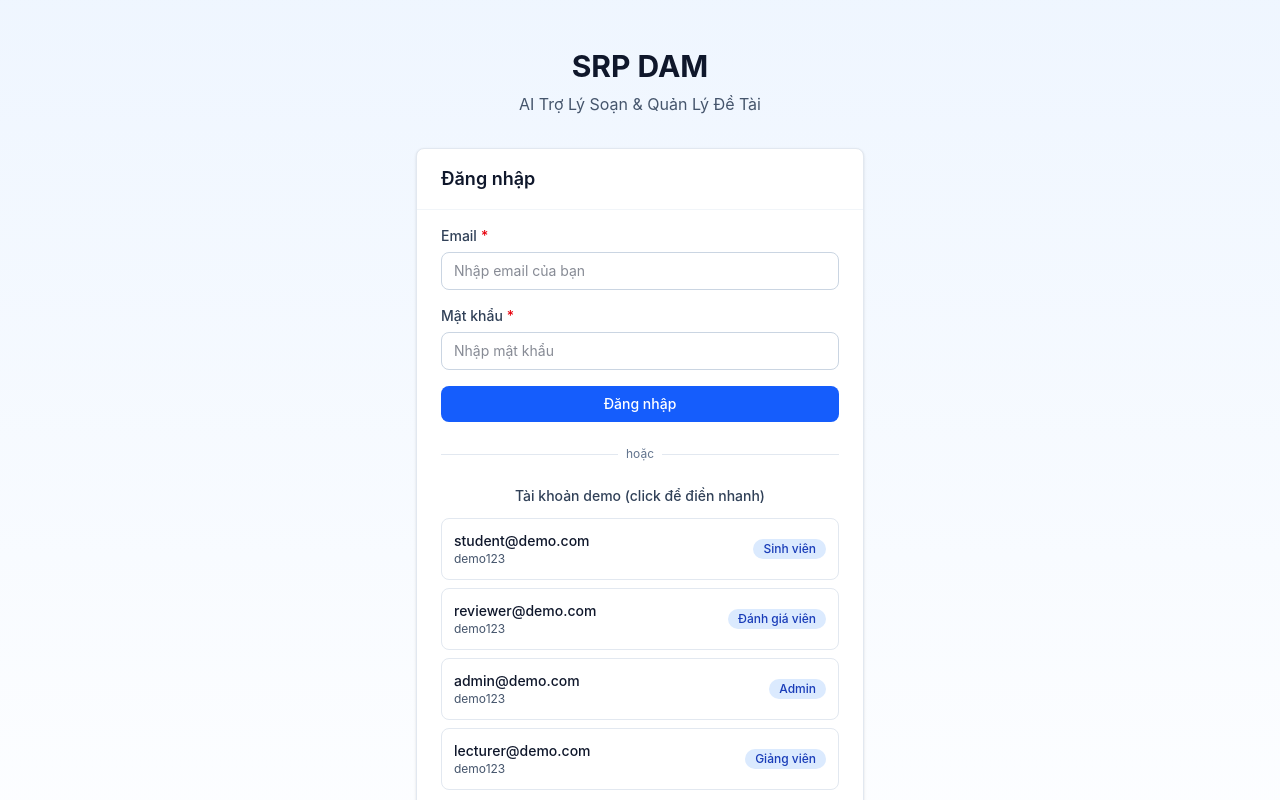
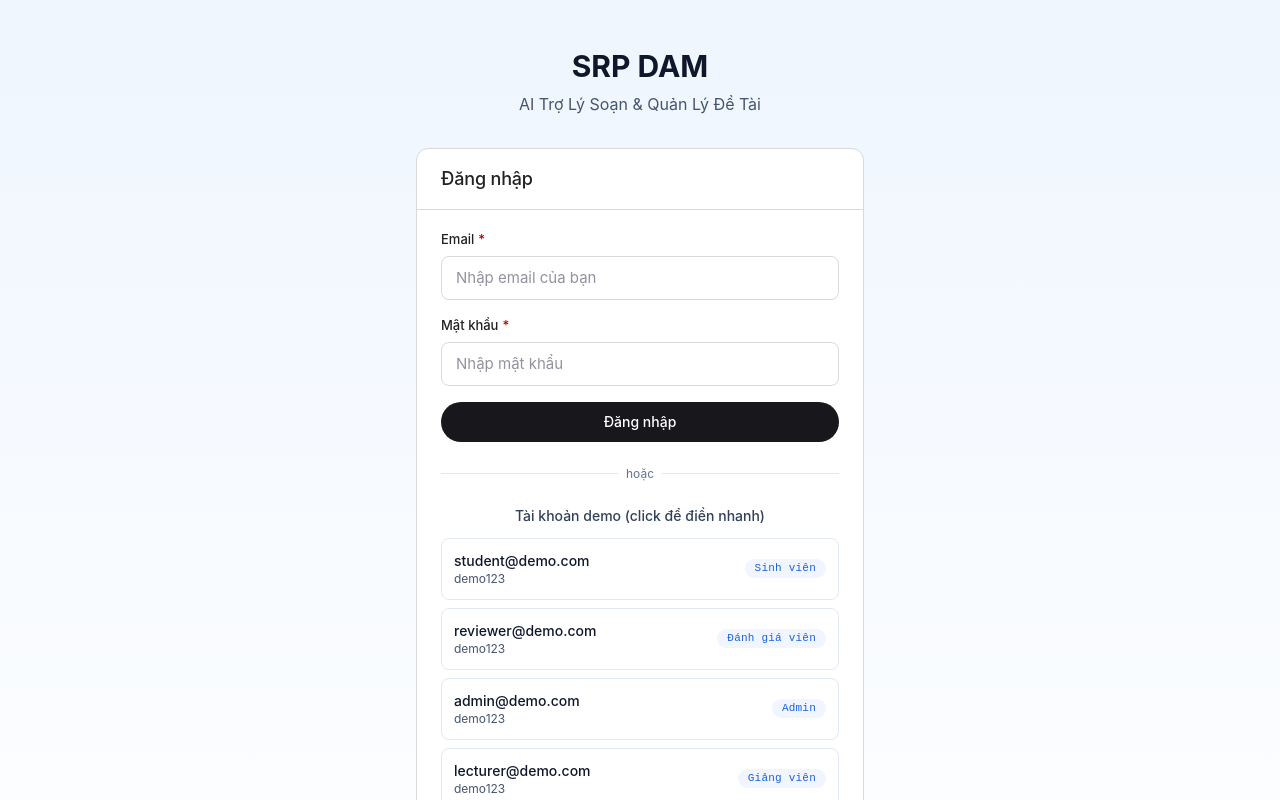
Before and after one commit to doituyen211/srp-dam-assistant, a Next.js app: page /login in a window 1280 px wide. Shown: the top 800 px of the page. Built offline with nearby package versions, Linux system fonts and the light colour scheme.

Commit message:
feat: update UI components with new styles and improved accessibility

```diff
--- a/src/components/ui/Alert.jsx
+++ b/src/components/ui/Alert.jsx
@@ -23,28 +23,28 @@ export function Alert({
 
   const types = {
     info: {
-      bg: "bg-blue-50",
-      border: "border-blue-200",
-      text: "text-blue-800",
-      icon: "ℹ️",
+      bg: "bg-pale-blue",
+      border: "border-[#bee3f8]",
+      text: "text-[#1a5276]",
+      icon: "M12 8.75a.75.75 0 0 1 .75.75v4a.75.75 0 0 1-1.5 0v-4a.75.75 0 0 1 .75-.75Zm.01-3a1 1 0 1 0 0 2 1 1 0 0 0 0-2Z",
     },
     success: {
-      bg: "bg-green-50",
-      border: "border-green-200",
-      text: "text-green-800",
-      icon: "✓",
+      bg: "bg-pale-green",
+      border: "border-[#b7e4c7]",
+      text: "text-success",
+      icon: "m10.6 13.8 5.65-5.65-1.06-1.06-4.59 4.58-1.79-1.78-1.06 1.06 2.85 2.85Z",
     },
     warning: {
-      bg: "bg-amber-50",
-      border: "border-amber-200",
-      text: "text-amber-800",
-      icon: "⚠",
+      bg: "bg-[#fff8e1]",
+      border: "border-[#ffe082]",
+      text: "text-[#5d4037]",
+      icon: "M12 6.5a.75.75 0 0 1 .75.75v4a.75.75 0 0 1-1.5 0v-4A.75.75 0 0 1 12 6.5Zm0 7a1 1 0 1 0 0 2 1 1 0 0 0 0-2Z",
     },
     error: {
-      bg: "bg-red-50",
-      border: "border-red-200",
-      text: "text-red-800",
-      icon: "✕",
+      bg: "bg-[#fde8e8]",
+      border: "border-[#f8b4b4]",
+      text: "text-error",
+      icon: "m8.47 8.47 1.06-1.06L12 9.88l2.47-2.47 1.06 1.06L13.06 11l2.47 2.47-1.06 1.06L12 12.06l-2.47 2.47-1.06-1.06L10.94 11 8.47 8.47Z",
     },
   };
 
@@ -59,20 +59,31 @@ export function Alert({
 
   return (
     <div
-      className={`flex gap-3 px-4 py-3 rounded-lg border ${typeConfig.bg} ${typeConfig.border} ${typeConfig.text} ${className}`}
+      className={`flex items-start gap-3 rounded-lg border px-4 py-3 text-sm ${typeConfig.bg} ${typeConfig.border} ${typeConfig.text} ${className}`}
       {...props}
     >
-      <span className="flex-shrink-0 text-lg">{typeConfig.icon}</span>
+      <svg
+        aria-hidden="true"
+        className="mt-0.5 h-4 w-4 flex-shrink-0"
+        viewBox="0 0 24 24"
+        fill="currentColor"
+      >
+        <path d={typeConfig.icon} />
+      </svg>
       <div className="flex-1">
-        {title && <p className="font-medium text-sm">{title}</p>}
-        <p className="text-sm">{children}</p>
+        {title && <p className="font-medium">{title}</p>}
+        <p className={title ? "mt-0.5 leading-6" : "leading-6"}>{children}</p>
       </div>
       {closable && (
         <button
+          type="button"
           onClick={handleClose}
-          className="flex-shrink-0 text-lg hover:opacity-70 transition-opacity"
+          aria-label="Đóng thông báo"
+          className="flex h-6 w-6 flex-shrink-0 items-center justify-center rounded-md text-current/70 transition-colors hover:bg-black/5 hover:text-current focus:outline-none focus:ring-2 focus:ring-current/20"
         >
-          ✕
+          <svg aria-hidden="true" className="h-3.5 w-3.5" viewBox="0 0 16 16" fill="currentColor">
+            <path d="M4.22 4.22a.75.75 0 0 1 1.06 0L8 6.94l2.72-2.72a.75.75 0 1 1 1.06 1.06L9.06 8l2.72 2.72a.75.75 0 1 1-1.06 1.06L8 9.06l-2.72 2.72a.75.75 0 0 1-1.06-1.06L6.94 8 4.22 5.28a.75.75 0 0 1 0-1.06Z" />
+          </svg>
         </button>
       )}
     </div>
--- a/src/components/ui/Badge.jsx
+++ b/src/components/ui/Badge.jsx
@@ -12,19 +12,19 @@ export function Badge({
   ...props
 }) {
   const intents = {
-    default: "bg-slate-100 text-slate-800",
-    success: "bg-green-100 text-green-800",
-    warning: "bg-amber-100 text-amber-800",
-    danger: "bg-red-100 text-red-800",
-    info: "bg-blue-100 text-blue-800",
-    muted: "bg-slate-50 text-slate-600",
+    default: "bg-soft-stone text-body-muted",
+    success: "bg-pale-green text-success",
+    warning: "bg-[#fff3e0] text-warning",
+    danger: "bg-[#fde8e8] text-error",
+    info: "bg-pale-blue text-action-blue",
+    muted: "bg-[#f8f8f5] text-muted",
   };
 
   const intentClass = intents[intent] || intents.default;
 
   return (
     <span
-      className={`inline-flex items-center px-2.5 py-0.5 rounded-full text-xs font-medium ${intentClass} ${className}`}
+      className={`inline-flex items-center gap-1 rounded-full px-2.5 py-1 font-mono text-[11px] font-medium leading-none tracking-[0.02em] ${intentClass} ${className}`}
       {...props}
     >
       {children}
--- a/src/components/ui/Button.jsx
+++ b/src/components/ui/Button.jsx
@@ -17,17 +17,17 @@ export function Button({
   ...props
 }) {
   const baseStyles =
-    "inline-flex items-center justify-center gap-2 px-4 py-2 rounded-lg font-medium text-sm transition-colors focus:outline-none focus:ring-2 focus:ring-offset-2 disabled:opacity-50 disabled:cursor-not-allowed";
+    "inline-flex items-center justify-center gap-2 rounded-pill px-5 py-2.5 text-sm font-medium leading-[1.4] transition-all duration-150 focus:outline-none focus:ring-2 focus:ring-focus-blue/30 focus:ring-offset-2 focus:ring-offset-app-bg disabled:pointer-events-none disabled:opacity-55";
 
   const variants = {
     primary:
-      "bg-blue-600 text-white hover:bg-blue-700 focus:ring-blue-500 disabled:hover:bg-blue-600",
+      "bg-primary text-on-primary hover:-translate-y-px hover:bg-[#2d2d35] disabled:hover:translate-y-0 disabled:hover:bg-primary",
     secondary:
-      "bg-slate-200 text-slate-900 hover:bg-slate-300 focus:ring-slate-400 disabled:hover:bg-slate-200",
+      "rounded-lg border border-hairline bg-transparent text-ink hover:bg-soft-stone disabled:hover:bg-transparent",
     ghost:
-      "bg-transparent text-slate-600 hover:bg-slate-100 focus:ring-slate-300 disabled:hover:bg-transparent",
+      "rounded-lg bg-transparent px-3 text-body-muted hover:bg-soft-stone hover:text-ink disabled:hover:bg-transparent disabled:hover:text-body-muted",
     danger:
-      "bg-red-600 text-white hover:bg-red-700 focus:ring-red-500 disabled:hover:bg-red-600",
+      "rounded-lg border border-[#f8b4b4] bg-[#fff0f0] text-error hover:bg-[#ffe0e0] disabled:hover:bg-[#fff0f0]",
   };
 
   const variantClass = variants[variant] || variants.primary;
@@ -40,26 +40,10 @@ export function Button({
       {...props}
     >
       {loading && (
-        <svg
-          className="w-4 h-4 animate-spin"
-          xmlns="http://www.w3.org/2000/svg"
-          fill="none"
-          viewBox="0 0 24 24"
-        >
-          <circle
-            className="opacity-25"
-            cx="12"
-            cy="12"
-            r="10"
-            stroke="currentColor"
-            strokeWidth="4"
-          />
-          <path
-            className="opacity-75"
-            fill="currentColor"
-            d="M4 12a8 8 0 018-8V0C5.373 0 0 5.373 0 12h4zm2 5.291A7.962 7.962 0 014 12H0c0 3.042 1.135 5.824 3 7.938l3-2.647z"
-          />
-        </svg>
+        <span
+          aria-hidden="true"
+          className="h-4 w-4 animate-spin rounded-full border-2 border-current/25 border-t-current"
+        />
       )}
       {children}
     </button>
--- a/src/components/ui/Card.jsx
+++ b/src/components/ui/Card.jsx
@@ -6,7 +6,7 @@
 export function Card({ className = "", children, ...props }) {
   return (
     <div
-      className={`bg-white rounded-lg border border-slate-200 shadow-sm ${className}`}
+      className={`rounded-card border border-hairline bg-canvas shadow-[0_1px_0_rgb(0_0_0/0.02)] ${className}`}
       {...props}
     >
       {children}
@@ -20,7 +20,7 @@ export function Card({ className = "", children, ...props }) {
 export function CardHeader({ className = "", children, ...props }) {
   return (
     <div
-      className={`px-6 py-4 border-b border-slate-100 ${className}`}
+      className={`border-b border-hairline px-6 py-4 ${className}`}
       {...props}
     >
       {children}
@@ -34,7 +34,7 @@ export function CardHeader({ className = "", children, ...props }) {
 export function CardTitle({ className = "", children, ...props }) {
   return (
     <h3
-      className={`text-lg font-semibold text-slate-900 ${className}`}
+      className={`text-lg font-medium tracking-[-0.01em] text-ink ${className}`}
       {...props}
     >
       {children}
@@ -47,7 +47,7 @@ export function CardTitle({ className = "", children, ...props }) {
  */
 export function CardContent({ className = "", children, ...props }) {
   return (
-    <div className={`px-6 py-4 ${className}`} {...props}>
+    <div className={`px-6 py-5 ${className}`} {...props}>
       {children}
     </div>
   );
--- a/src/components/ui/EmptyState.jsx
+++ b/src/components/ui/EmptyState.jsx
@@ -12,17 +12,35 @@ export function EmptyState({
   title = "Không có dữ liệu",
   description,
   action,
-  icon = "📭",
+  icon,
   className = "",
 }) {
   return (
     <div
-      className={`flex flex-col items-center justify-center py-12 gap-4 ${className}`}
+      className={`flex flex-col items-center justify-center gap-4 py-14 text-center ${className}`}
     >
-      <div className="text-6xl">{icon}</div>
-      <div className="text-center max-w-md">
-        <h3 className="text-lg font-semibold text-slate-900 mb-1">{title}</h3>
-        {description && <p className="text-sm text-slate-500">{description}</p>}
+      <div className="flex h-12 w-12 items-center justify-center rounded-lg bg-soft-stone text-xl text-muted ring-1 ring-hairline">
+        {icon || (
+          <svg
+            aria-hidden="true"
+            className="h-6 w-6"
+            viewBox="0 0 24 24"
+            fill="none"
+            stroke="currentColor"
+            strokeWidth="1.75"
+          >
+            <path d="M6 4.75h12v14.5H6z" />
+            <path d="M9 8h6M9 12h6M9 16h3" />
+          </svg>
+        )}
+      </div>
+      <div className="max-w-md">
+        <h3 className="mb-1 text-lg font-medium tracking-[-0.01em] text-ink">
+          {title}
+        </h3>
+        {description && (
+          <p className="text-sm leading-6 text-body-muted">{description}</p>
+        )}
       </div>
       {action && <div className="mt-2">{action}</div>}
     </div>
--- a/src/components/ui/Input.jsx
+++ b/src/components/ui/Input.jsx
@@ -11,22 +11,22 @@ export function Input({ label, error, helperText, className = "", ...props }) {
   return (
     <div className="flex flex-col gap-1.5">
       {label && (
-        <label className="text-sm font-medium text-slate-700">
+        <label className="text-[13px] font-medium text-ink">
           {label}
-          {props.required && <span className="text-red-600 ml-1">*</span>}
+          {props.required && <span className="ml-1 text-error">*</span>}
         </label>
       )}
       <input
-        className={`px-3 py-2 border rounded-lg text-sm transition-colors focus:outline-none focus:ring-2 focus:ring-offset-0 ${
+        className={`min-h-[42px] rounded-lg border bg-canvas px-3.5 py-2.5 text-[15px] text-ink outline-none transition-[border-color,box-shadow] placeholder:text-muted disabled:cursor-not-allowed disabled:bg-soft-stone disabled:text-muted ${
           error
-            ? "border-red-300 focus:ring-red-500"
-            : "border-slate-300 focus:ring-blue-500"
+            ? "border-[#f8b4b4] focus:border-error focus:ring-4 focus:ring-[#b30000]/10"
+            : "border-hairline focus:border-action-blue focus:ring-4 focus:ring-action-blue/10"
         } ${className}`}
         {...props}
       />
-      {error && <span className="text-xs text-red-600">{error}</span>}
+      {error && <span className="text-xs text-error">{error}</span>}
       {helperText && !error && (
-        <span className="text-xs text-slate-500">{helperText}</span>
+        <span className="text-xs text-muted">{helperText}</span>
       )}
     </div>
   );
--- a/src/components/ui/LoadingState.jsx
+++ b/src/components/ui/LoadingState.jsx
@@ -8,31 +8,18 @@
 export function LoadingState({ message = "Đang tải...", className = "" }) {
   return (
     <div
-      className={`flex flex-col items-center justify-center py-12 gap-3 ${className}`}
+      className={`flex flex-col items-center justify-center gap-3 py-12 ${className}`}
     >
-      <div className="flex items-center justify-center w-12 h-12">
-        <svg
-          className="w-8 h-8 text-blue-600 animate-spin"
-          xmlns="http://www.w3.org/2000/svg"
-          fill="none"
-          viewBox="0 0 24 24"
-        >
-          <circle
-            className="opacity-25"
-            cx="12"
-            cy="12"
-            r="10"
-            stroke="currentColor"
-            strokeWidth="4"
-          />
-          <path
-            className="opacity-75"
-            fill="currentColor"
-            d="M4 12a8 8 0 018-8V0C5.373 0 0 5.373 0 12h4zm2 5.291A7.962 7.962 0 014 12H0c0 3.042 1.135 5.824 3 7.938l3-2.647z"
-          />
-        </svg>
+      <div className="flex h-12 w-12 items-center justify-center rounded-full bg-canvas ring-1 ring-hairline">
+        <span
+          aria-hidden="true"
+          className="h-6 w-6 animate-spin rounded-full border-2 border-ink/15 border-t-deep-green"
+        />
       </div>
-      <p className="text-slate-600 text-sm font-medium">{message}</p>
+      <p className="text-sm font-medium text-body-muted">{message}</p>
+      <div className="h-1.5 w-28 overflow-hidden rounded-full bg-soft-stone">
+        <div className="h-full w-1/2 animate-pulse rounded-full bg-hairline" />
+      </div>
     </div>
   );
 }
```
Also changed, not shown: src/components/ui/Select.jsx (+17 -7 lines).
